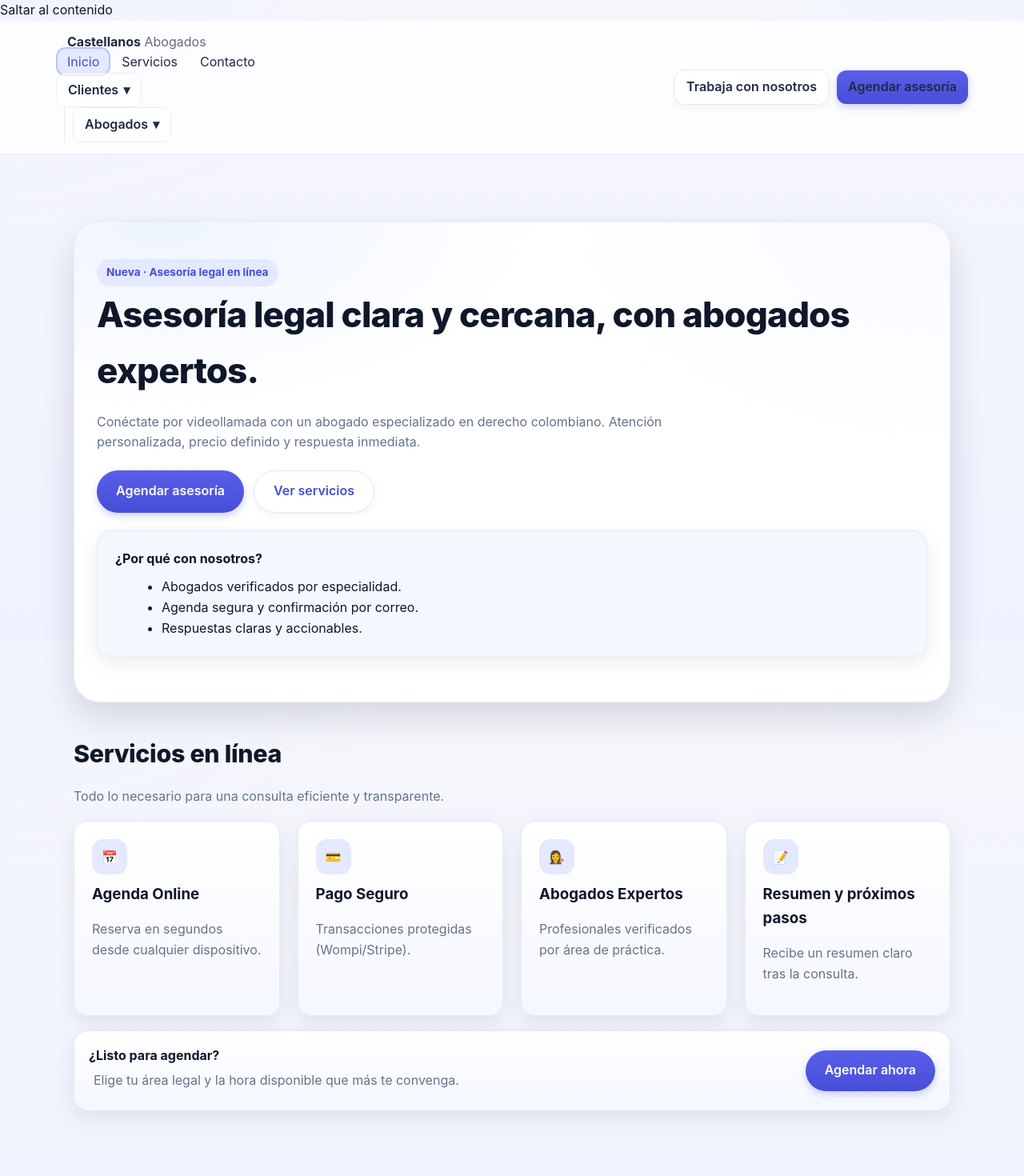
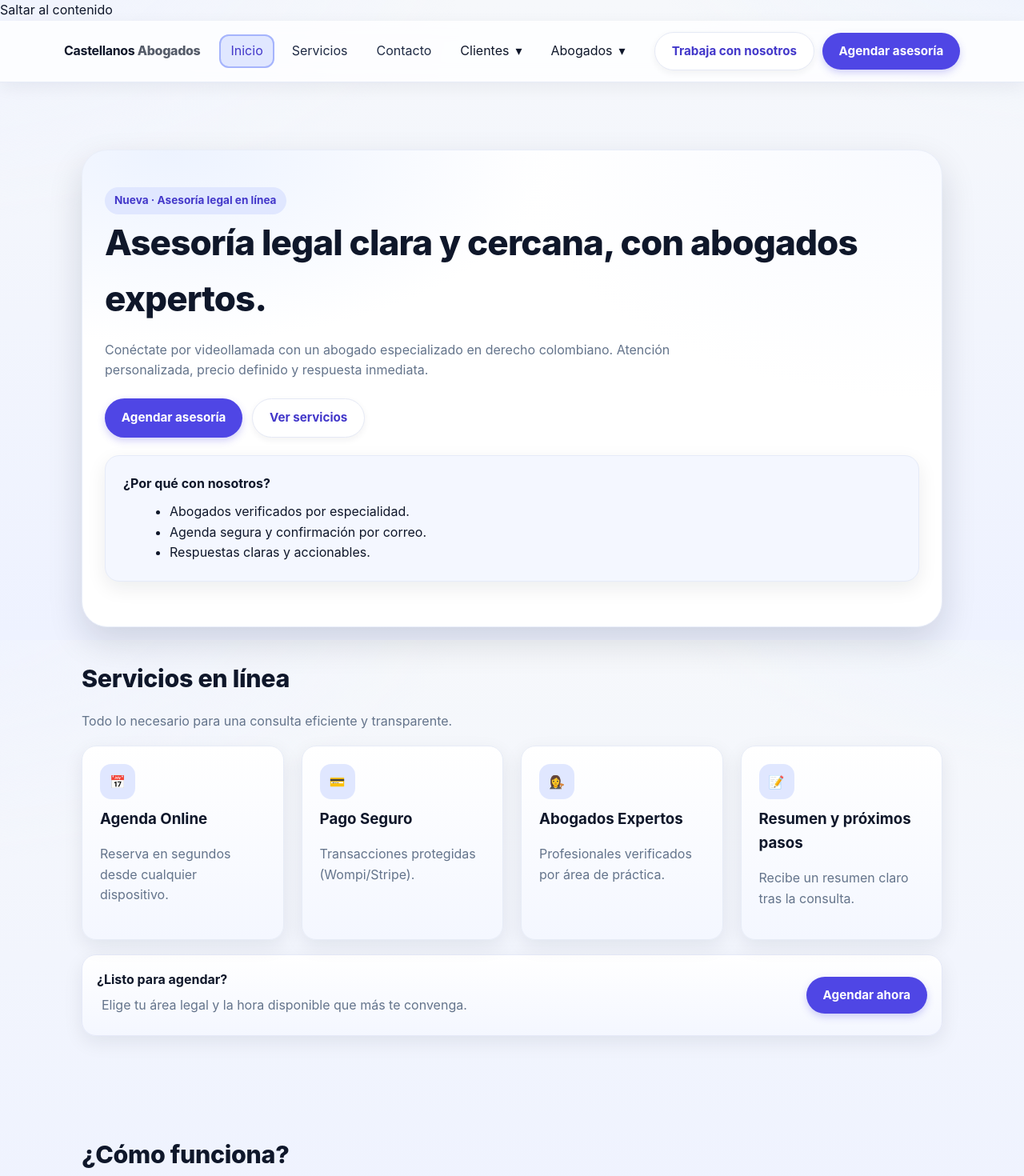
Before and after one commit to jjonnas1/castellanosabogados, a Next.js app: page / in a window 1280 px wide. Shown: the top 1470 px of the page at 80% size. Built offline with nearby package versions, Linux system fonts and the light colour scheme.

Commit message:
Update globals.css

```diff
--- a/app/globals.css
+++ b/app/globals.css
@@ -1,23 +1,20 @@
-/* === app/globals.css (REEMPLAZAR COMPLETO) =============================== */
+:root{
+  /* Colores base “cálidos” */
+  --bg-0: #f6f8fb;
+  --bg-1: #eef2ff;           /* ligero lila */
+  --surface: #ffffff;
+  --surface-tint: #f4f7ff;   /* fondos de tarjeta */
+  --surface-tint-2:#edf3ff;  /* hero/banners */
+  --ink: #0f172a;
+  --muted: #64748b;
 
-/* Paleta cálida, inspirada en Selia pero con identidad propia */
-:root{
-  --bg-0: #f6f7fb;         /* fondo base */
-  --bg-1: #eef1ff;         /* tinte lila muy suave */
-  --surface: #ffffff;
-  --surface-tint: #f5f7ff; /* tarjetas/bandas */
-  --surface-tint-2:#eef4ff;/* hero */
-
-  --ink: #0f172a;          /* texto principal */
-  --muted: #64748b;        /* texto secundario */
-
-  /* Marca (indigo-violeta amable) */
+  /* Marca (indigo/azul amable) */
   --brand-50:#eef2ff;
-  --brand-100:#e4e9ff;
-  --brand-300:#b9c3ff;
-  --brand-500:#6f76f6;
-  --brand-600:#595eea;
-  --brand-700:#474ed6;
+  --brand-100:#e0e7ff;
+  --brand-300:#a5b4fc;
+  --brand-500:#6366f1;
+  --brand-600:#4f46e5;
+  --brand-700:#4338ca;
 
   --radius-lg: 28px;
   --radius-md: 18px;
@@ -28,75 +25,114 @@
 
 *{box-sizing:border-box}
 html,body{margin:0;padding:0;height:100%}
-a{text-decoration:none;color:inherit}
-img{max-width:100%;height:auto;display:block}
-
 body{
   font-family: Inter, system-ui, -apple-system, Segoe UI, Roboto, sans-serif;
   color:var(--ink);
   line-height:1.6;
-
-  /* Fondo: dos radiales + degradado + grano sutil (sin imágenes externas) */
+  /* Fondo con 2 degradés radiales para evitar “blanco puro” */
   background:
     radial-gradient(1200px 600px at -10% -10%, var(--brand-50) 0%, transparent 60%),
     radial-gradient(1200px 600px at 110% -20%, #eaf1ff 0%, transparent 55%),
-    linear-gradient(180deg, var(--bg-0) 0%, var(--bg-1) 100%),
-    repeating-radial-gradient(circle at 20% 30%, rgba(0,0,0,.015) 0 2px, rgba(0,0,0,0) 2px 6px); /* “grain” */
-  background-blend-mode: normal, normal, normal, multiply;
+    linear-gradient(180deg, var(--bg-0) 0%, var(--bg-1) 100%);
 }
 
-.wrap{max-width:1140px;margin:0 auto;padding:0 22px}
+a{text-decoration:none;color:inherit}
+img{max-width:100%;height:auto;display:block}
+
+.wrap{max-width:1120px;margin:0 auto;padding:0 22px}
 .section{padding:84px 0}
 .muted{color:var(--muted)}
 .h1{font-weight:800;letter-spacing:-.02em;font-size:clamp(2rem,4vw,2.75rem);margin:0 0 .5rem}
 .h2{font-weight:800;letter-spacing:-.01em;font-size:clamp(1.35rem,2.4vw,1.9rem);margin:0 0 .35rem}
 
-/* Header pegajoso con blur */
+/* =========================
+   HEADER + NAV
+   ========================= */
 .sitebar{
   position:sticky;top:0;z-index:40;
   backdrop-filter:saturate(160%) blur(10px);
-  background:linear-gradient(180deg, rgba(255,255,255,.82), rgba(255,255,255,.74));
+  background:rgba(255,255,255,.78);
   border-bottom:1px solid #e7ecf6;
+  box-shadow: 0 6px 20px rgba(17,24,39,0.06);
 }
-.nav{display:flex;justify-content:space-between;align-items:center;padding:14px 0}
-.nav a{padding:8px 14px;border-radius:12px;color:#1f2a44}
-.nav a:hover{background:var(--brand-100)}
-.nav a.active{
+.nav{
+  display:flex;justify-content:space-between;align-items:center;
+  padding:14px 0;gap:16px;
+}
+.nav-left{display:flex;align-items:center;gap:24px}
+.nav-main{display:flex;align-items:center;gap:8px;flex-wrap:wrap}
+.nav-right{display:flex;align-items:center;gap:10px}
+.logo{font-weight:800;letter-spacing:-.02em}
+
+/* Links de navegación */
+.nav-main a{
+  padding:8px 14px;border-radius:12px;color:#1f2a44
+}
+.nav-main a:hover{background:var(--brand-100)}
+.nav-main a.active{
   background:var(--brand-100);
   color:var(--brand-700);
   box-shadow: inset 0 0 0 2px var(--brand-300);
 }
 
-/* Botones “píldora” (sólidos, sin degradado) */
+/* Dropdowns accesibles con <details> */
+.dropdown{position:relative}
+.dropdown[open]>.dropdown-trigger,
+.dropdown.active>.dropdown-trigger{
+  background:var(--brand-100);
+  color:var(--brand-700);
+  box-shadow: inset 0 0 0 2px var(--brand-300);
+}
+.dropdown-trigger{
+  list-style:none;cursor:pointer;
+  padding:8px 14px;border-radius:12px;
+  display:inline-flex;gap:8px;align-items:center;
+}
+.dropdown>.chev{opacity:.8}
+.dropdown-panel{
+  position:absolute;top:calc(100% + 8px);left:0;
+  min-width:220px;display:flex;flex-direction:column;
+  background:#fff;border:1px solid #e7ecf6;border-radius:14px;
+  box-shadow:var(--shadow-strong);padding:6px;
+}
+.dropdown[open] .dropdown-panel{animation:fadeIn .12s ease}
+.dropdown-item{
+  padding:10px 12px;border-radius:10px;color:#1f2a44;
+}
+.dropdown-item:hover{background:var(--brand-50)}
+@keyframes fadeIn{from{opacity:.6;transform:translateY(-2px)}to{opacity:1;transform:none}}
+
+/* =========================
+   BOTONES
+   ========================= */
 .btn{
   border:0;border-radius:999px;
-  padding:.9rem 1.25rem;font-weight:700;
-  box-shadow:var(--shadow-soft);
-  transition:transform .2s ease, background .2s ease, box-shadow .2s ease;
-  display:inline-flex;align-items:center;gap:.5rem;
+  padding:.7rem 1.3rem;font-weight:700;
+  transition:.22s ease;display:inline-flex;align-items:center;justify-content:center;
+  font-size:.95rem
 }
-.btn--primary{background:var(--brand-600);color:#fff}
-.btn--primary:hover{background:var(--brand-700);transform:translateY(-1px)}
+/* CTA principal (clientes) */
+.btn--primary{
+  background:var(--brand-600);color:#fff;
+  box-shadow:0 4px 10px rgba(79,70,229,.25);
+}
+.btn--primary:hover{
+  background:var(--brand-700);transform:translateY(-2px);
+  box-shadow:0 6px 16px rgba(79,70,229,.35);
+}
+/* CTA secundaria (abogados) */
 .btn--ghost{
-  background:#fff;color:#1f2a44;border:1px solid #e5e9f5
+  background:#fff;color:var(--brand-700);border:1px solid #e5e9f5;
+  box-shadow:0 3px 8px rgba(30,41,59,.06);
 }
-.btn--ghost:hover{background:var(--brand-50)}
-
-/* HERO con “halo” suave detrás */
-.hero-wrap{
-  position:relative;
-  margin-top:6px;
-}
-.hero-halo{
-  position:absolute;inset:-40px -28px -28px;
-  z-index:-1;border-radius:40px;
-  background:
-    radial-gradient(900px 420px at 0% 0%, rgba(111,118,246,.12) 0%, rgba(111,118,246,0) 60%),
-    radial-gradient(700px 360px at 100% 0%, rgba(180,188,255,.12) 0%, rgba(180,188,255,0) 60%);
-  filter: blur(18px);
+.btn--ghost:hover{
+  background:var(--brand-50);transform:translateY(-1px);
+  box-shadow:0 5px 14px rgba(79,70,229,.12);
 }
 
-/* Contenedor del hero (tarjeta grande) */
+/* =========================
+   HERO / TARJETAS / PANEL
+   ========================= */
 .hero{
   background:
     radial-gradient(800px 400px at 10% 0%, var(--surface-tint-2) 0%, transparent 60%),
@@ -112,7 +148,6 @@ body{
   background:var(--brand-100);color:var(--brand-700);font-weight:700;font-size:.85rem
 }
 
-/* Panel/nota */
 .panel{
   background:var(--surface-tint);
   border:1px solid #e6ebf8;
@@ -121,13 +156,14 @@ body{
   box-shadow: var(--shadow-soft);
 }
 
-/* Tarjetas de servicios “tile” (para secciones siguientes) */
+/* Tarjetas y grid utilitarios */
 .tiles{display:grid;gap:22px}
 @media (min-width:880px){ .tiles{grid-template-columns:repeat(4,1fr)} }
 
 .tile{
   background:linear-gradient(180deg,#fff, var(--surface-tint));
-  border:1px solid #e7ecf7;border-radius:var(--radius-md);
+  border:1px solid #e7ecf7;
+  border-radius:var(--radius-md);
   padding:22px;box-shadow:var(--shadow-soft);
   transition:transform .18s ease, box-shadow .18s ease;
 }
@@ -152,279 +188,3 @@ input,select,textarea{
   background:#fff;padding:.8rem .9rem;font:inherit;color:var(--ink)
 }
 input:focus,select:focus,textarea:focus{outline:none;box-shadow:0 0 0 4px rgba(99,102,241,.18)}
-/* === Servicios en línea (grid y tarjetas) === */
-.section-head {
-  display: grid;
-  gap: 6px;
-  margin-bottom: 20px;
-}
-.section-head .eyebrow {
-  display:inline-block;
-  font-weight: 700;
-  font-size: .85rem;
-  color: var(--brand-700);
-  background: var(--brand-100);
-  padding: 6px 10px;
-  border-radius: 999px;
-}
-
-.service-grid {
-  display: grid;
-  gap: 18px;
-  grid-template-columns: 1fr;
-}
-@media (min-width: 640px) {
-  .service-grid { grid-template-columns: repeat(2, 1fr); }
-}
-@media (min-width: 980px) {
-  .service-grid { grid-template-columns: repeat(4, 1fr); }
-}
-
-.service-card {
-  background: linear-gradient(180deg, #fff 0%, var(--surface-tint) 100%);
-  border: 1px solid #e7ecf7;
-  border-radius: var(--radius-md);
-  padding: 18px;
-  box-shadow: var(--shadow-soft);
-  transition: transform .18s ease, box-shadow .18s ease;
-  display: grid;
-  gap: 10px;
-}
-.service-card:hover {
-  transform: translateY(-3px);
-  box-shadow: var(--shadow-strong);
-}
-.service-card .icon {
-  width: 46px; height: 46px;
-  border-radius: 14px;
-  display: grid; place-items: center;
-  background: var(--brand-100);
-  color: var(--brand-600);
-  font-weight: 800;
-  font-size: 22px;
-}
-.service-card h3 {
-  margin: 0;
-  font-size: 1.05rem;
-  letter-spacing: -.01em;
-}
-.service-card p {
-  margin: 0;
-  color: var(--muted);
-  font-size: .94rem;
-  line-height: 1.5;
-}
-.service-card ul {
-  margin: 6px 0 0 0;
-  padding-left: 18px;
-  color: var(--muted);
-  font-size: .94rem;
-}
-.service-card .btn-inline {
-  justify-self: start;
-  margin-top: 4px;
-  padding: .55rem .9rem;
-}
-
-/* Tarjetas “anchas” (cuando quieras 2 columnas unidas en desktop) */
-.service-card.span-2 {
-  grid-column: span 1;
-}
-@media (min-width: 980px) {
-  .service-card.span-2 {
-    grid-column: span 2;
-  }
-}
-
-/* Banda CTA */
-.cta-band {
-  margin-top: 22px;
-  background: linear-gradient(180deg, var(--surface) 0%, #f4f7ff 100%);
-  border: 1px solid #e5e9f8;
-  border-radius: var(--radius-md);
-  padding: 18px;
-  box-shadow: var(--shadow-soft);
-  display: grid;
-  gap: 10px;
-}
-@media (min-width: 860px) {
-  .cta-band {
-    grid-template-columns: 1fr auto;
-    align-items: center;
-  }
-}
-.cta-band strong { letter-spacing: -.01em; }
-/* --- Menú principal: distribución y separación --- */
-.menu {
-  display: flex;
-  align-items: center;
-  gap: 10px;
-}
-
-/* --- Dropdown accesible con <details> --- */
-.dropdown {
-  position: relative;
-}
-
-.dropdown[open] > .dropdown-trigger {
-  background: var(--brand-100);
-  color: var(--brand-700);
-}
-
-.dropdown-trigger {
-  display: inline-flex;
-  align-items: center;
-  gap: 6px;
-  padding: 8px 14px;
-  border-radius: 12px;
-  cursor: pointer;
-  user-select: none;
-  list-style: none;
-  color: #1f2a44;
-}
-.dropdown-trigger::-webkit-details-marker { display: none; }
-
-.dropdown-menu {
-  position: absolute;
-  top: calc(100% + 8px);
-  left: 0;
-  min-width: 220px;
-  background: #fff;
-  border: 1px solid #e6ebf8;
-  border-radius: 12px;
-  box-shadow: var(--shadow-soft);
-  padding: 8px;
-  z-index: 60;
-}
-
-.dropdown-menu li { list-style: none; }
-
-.dropdown-link {
-  display: block;
-  padding: 10px 12px;
-  border-radius: 10px;
-  color: var(--ink);
-}
-.dropdown-link:hover {
-  background: var(--brand-100);
-  color: var(--brand-700);
-}
-
-/* Cierre del dropdown al hacer click fuera en móviles: opcional si luego añadimos JS */
-/* --- Menú principal --- */
-.menu {
-  display: flex;
-  align-items: center;
-  gap: 10px;
-}
-
-/* --- Dropdowns generales --- */
-.dropdown {
-  position: relative;
-}
-
-.dropdown + .dropdown {
-  margin-left: 10px;
-  border-left: 1px solid #e5e9f5;
-  padding-left: 10px;
-}
-
-.dropdown-trigger {
-  display: inline-flex;
-  align-items: center;
-  gap: 6px;
-  padding: 8px 14px;
-  border-radius: 12px;
-  cursor: pointer;
-  user-select: none;
-  list-style: none;
-  color: #1f2a44;
-  background: rgba(255, 255, 255, 0.7);
-  border: 1px solid #e9ecf6;
-  font-weight: 600;
-  transition: all 0.2s ease;
-}
-.dropdown-trigger::-webkit-details-marker {
-  display: none;
-}
-
-.dropdown-trigger:hover {
-  background: var(--brand-50);
-  color: var(--brand-700);
-}
-
-.dropdown-menu {
-  position: absolute;
-  top: calc(100% + 8px);
-  left: 0;
-  min-width: 220px;
-  background: #fff;
-  border: 1px solid #e6ebf8;
-  border-radius: 12px;
-  box-shadow: var(--shadow-soft);
-  padding: 8px;
-  z-index: 60;
-}
-
-.dropdown-menu li {
-  list-style: none;
-}
-
-.dropdown-link {
-  display: block;
-  padding: 10px 12px;
-  border-radius: 10px;
-  color: var(--ink);
-  text-decoration: none;
-  transition: 0.2s ease;
-}
-.dropdown-link:hover {
-  background: var(--brand-100);
-  color: var(--brand-700);
-}
-/* --- BOTONES MODERNOS Y ELEGANTES --- */
-.btn {
-  display: inline-flex;
-  align-items: center;
-  justify-content: center;
-  border: none;
-  border-radius: 999px; /* forma de píldora */
-  font-weight: 600;
-  cursor: pointer;
-  font-size: 1rem;
-  transition: all 0.25s ease;
-  white-space: nowrap;
-}
-
-/* CTA principal: Agendar asesoría */
-.btn--primary {
-  background: linear-gradient(180deg, var(--brand-600), var(--brand-700));
-  color: #fff;
-  padding: 0.8rem 1.5rem;
-  box-shadow: 0 4px 10px rgba(79, 70, 229, 0.25);
-}
-.btn--primary:hover {
-  background: linear-gradient(180deg, var(--brand-700), #3730a3);
-  transform: translateY(-2px);
-  box-shadow: 0 6px 16px rgba(79, 70, 229, 0.35);
-}
-
-/* CTA secundaria: Trabaja con nosotros */
-.btn--ghost {
-  background: #fff;
-  border: 1px solid #e3e9f5;
-  color: var(--brand-700);
-  padding: 0.8rem 1.5rem;
-  box-shadow: 0 3px 8px rgba(30, 41, 59, 0.05);
-}
-.btn--ghost:hover {
-  background: var(--brand-50);
-  color: var(--brand-600);
-  transform: translateY(-2px);
-  box-shadow: 0 5px 14px rgba(79, 70, 229, 0.12);
-}
-
-/* --- Suaviza el espacio entre ambos botones --- */
-.nav .btn {
-  margin-left: 10px;
-}
```
